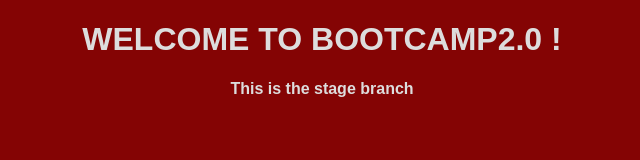
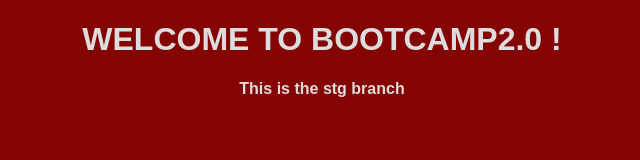
Before and after one commit to bpontiz/lab-app-test, a website: page app/index.html in a window 1280 px wide. Shown: the full height of the page, 318-958 px from the left. Drawn offline with Linux system fonts and the light colour scheme.

Commit message:
[update] index.html

```diff
--- a/app/index.html
+++ b/app/index.html
@@ -7,6 +7,6 @@
 </head>
 <body style="background-color: #840404; color: #DDD; font-family: Arial, Helvetica, sans-serif; text-align: center;">
     <h1>WELCOME TO BOOTCAMP2.0 !</h1>
-    <h4>This is the stage branch</h4>
+    <h4>This is the stg branch</h4>
 </body>
 </html>
```
